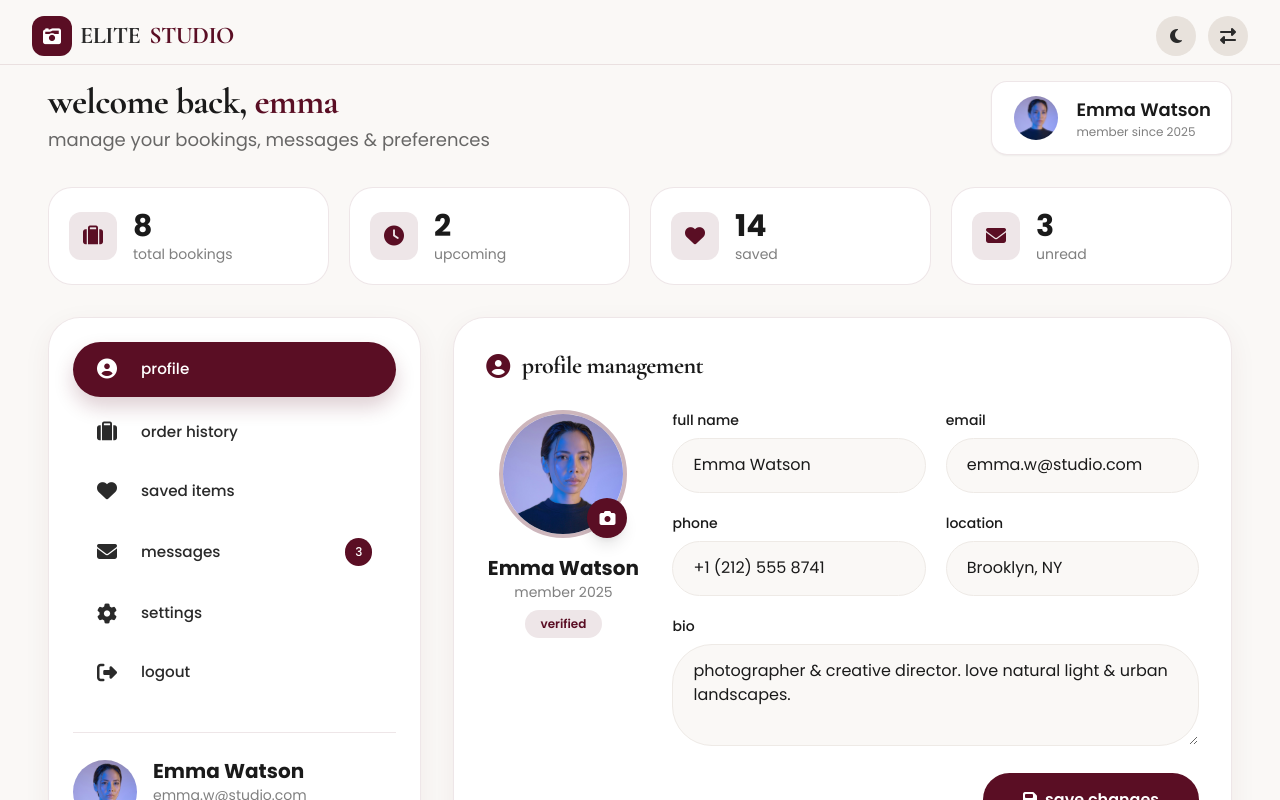
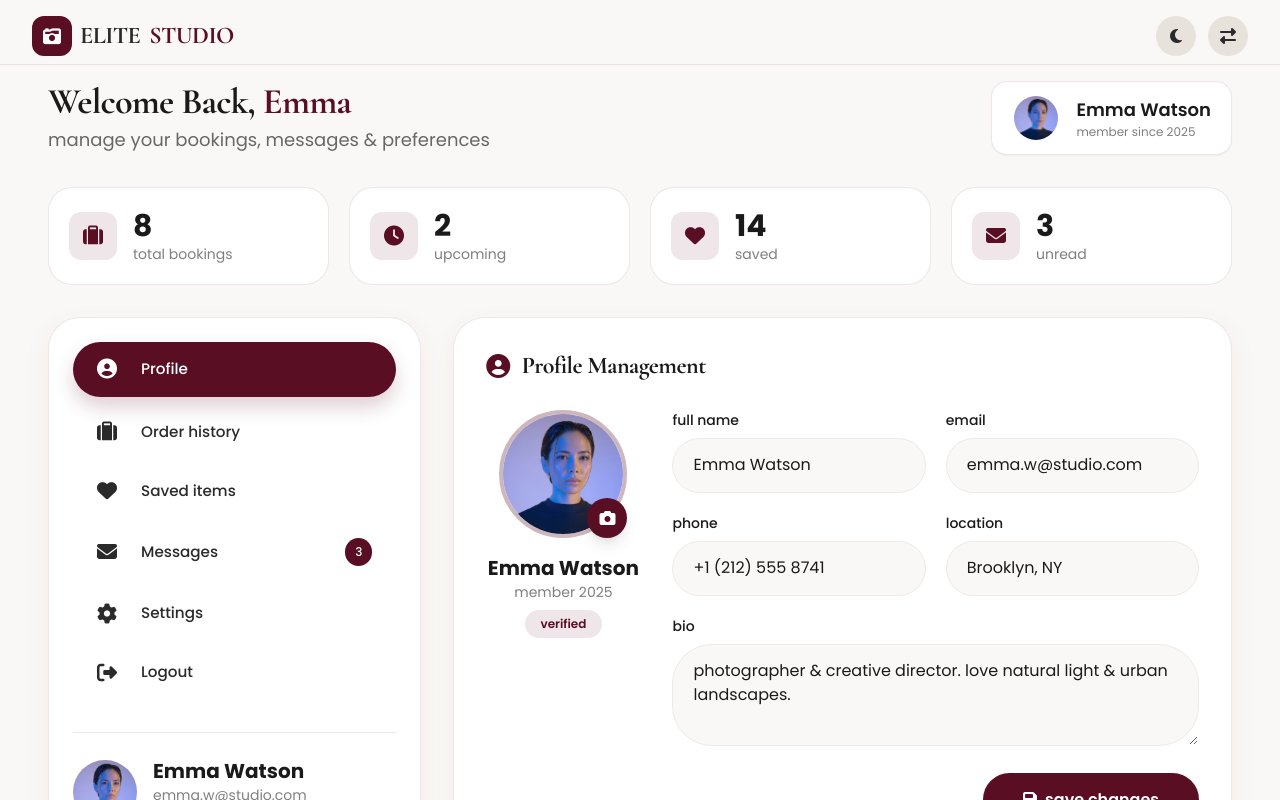
Before and after one commit to Asswinth005/Groww-Rental, a plain HTML site: page client.html in a window 1280 px wide. Drawn offline with nearby package versions, Linux system fonts and the light colour scheme.

Commit message:
first commit

```diff
--- a/client.html
+++ b/client.html
@@ -283,7 +283,7 @@
             <div class="flex flex-col md:flex-row justify-between items-start md:items-center mb-8">
                 <div>
                     <h1 class="text-3xl md:text-4xl font-display font-bold dark:text-white">
-                        welcome back, <span class="text-primary dark:text-primary-light">emma</span>
+                        Welcome Back, <span class="text-primary dark:text-primary-light">Emma</span>
                     </h1>
                     <p class="text-neutral-dark/70 dark:text-gray-400 mt-1 text-lg">manage your bookings, messages & preferences</p>
                 </div>
@@ -325,12 +325,12 @@
                 <div class="lg:col-span-4 xl:col-span-4">
                     <div class="dashboard-card p-6">
                         <div class="flex flex-col space-y-1">
-                            <div class="sidebar-item active" data-section="profile"><i class="fas fa-user-circle w-7"></i><span class="ml-4">profile</span></div>
-                            <div class="sidebar-item" data-section="orders"><i class="fas fa-suitcase w-7"></i><span class="ml-4">order history</span></div>
-                            <div class="sidebar-item" data-section="saved"><i class="fas fa-heart w-7"></i><span class="ml-4">saved items</span></div>
-                            <div class="sidebar-item" data-section="messages"><i class="fas fa-envelope w-7"></i><span class="ml-4">messages</span><span class="ml-auto bg-primary text-white text-xs px-2.5 py-1.5 rounded-full">3</span></div>
-                            <div class="sidebar-item" data-section="settings"><i class="fas fa-cog w-7"></i><span class="ml-4">settings</span></div>
-                            <div class="sidebar-item" data-section="logout"><i class="fas fa-sign-out-alt w-7"></i><span class="ml-4">logout</span></div>
+                            <div class="sidebar-item active" data-section="profile"><i class="fas fa-user-circle w-7"></i><span class="ml-4">Profile</span></div>
+                            <div class="sidebar-item" data-section="orders"><i class="fas fa-suitcase w-7"></i><span class="ml-4">Order history</span></div>
+                            <div class="sidebar-item" data-section="saved"><i class="fas fa-heart w-7"></i><span class="ml-4">Saved items</span></div>
+                            <div class="sidebar-item" data-section="messages"><i class="fas fa-envelope w-7"></i><span class="ml-4">Messages</span><span class="ml-auto bg-primary text-white text-xs px-2.5 py-1.5 rounded-full">3</span></div>
+                            <div class="sidebar-item" data-section="settings"><i class="fas fa-cog w-7"></i><span class="ml-4">Settings</span></div>
+                            <div class="sidebar-item" data-section="logout"><i class="fas fa-sign-out-alt w-7"></i><span class="ml-4">Logout</span></div>
                         </div>
                         <div class="mt-8 pt-6 border-t border-primary/10 dark:border-gray-700">
                             <div class="flex items-center">
@@ -355,7 +355,7 @@
                     <!-- PROFILE -->
                     <div id="profile-section" class="dashboard-section block">
                         <div class="dashboard-card">
-                            <h2 class="text-2xl font-display font-bold mb-7 flex items-center"><i class="fas fa-user-circle text-primary mr-3 text-2xl"></i>profile management</h2>
+                            <h2 class="text-2xl font-display font-bold mb-7 flex items-center"><i class="fas fa-user-circle text-primary mr-3 text-2xl"></i>Profile Management</h2>
                             <div class="grid md:grid-cols-12 gap-8">
                                 <div class="md:col-span-3 flex flex-col items-center">
                                     <div class="relative"><img src="/assest/ren3.jpg" class="w-32 h-32 rounded-full object-cover border-4 border-primary/30"><button class="absolute bottom-0 right-0 w-10 h-10 bg-primary rounded-full flex items-center justify-center text-white hover:bg-opacity-90 transition shadow-lg"><i class="fas fa-camera"></i></button></div>
@@ -384,7 +384,7 @@
                     <!-- ORDER HISTORY -->
                     <div id="orders-section" class="dashboard-section hidden">
                         <div class="dashboard-card">
-                            <h2 class="text-2xl font-display font-bold mb-7 flex items-center"><i class="fas fa-suitcase text-primary mr-3 text-2xl"></i>order history</h2>
+                            <h2 class="text-2xl font-display font-bold mb-7 flex items-center"><i class="fas fa-suitcase text-primary mr-3 text-2xl"></i>Order History</h2>
                             <div class="flex flex-wrap gap-3 mb-6 justify-center sm:justify-start">
                                 <button class="px-5 py-2 rounded-full bg-primary text-white whitespace-nowrap">all</button>
                                 <button class="px-5 py-2 rounded-full border border-primary/30 whitespace-nowrap">upcoming</button>
@@ -420,7 +420,7 @@
                     <!-- SAVED ITEMS -->
                     <div id="saved-section" class="dashboard-section hidden">
                         <div class="dashboard-card">
-                            <h2 class="text-2xl font-display font-bold mb-7 flex items-center"><i class="fas fa-heart text-primary mr-3 text-2xl"></i>saved items</h2>
+                            <h2 class="text-2xl font-display font-bold mb-7 flex items-center"><i class="fas fa-heart text-primary mr-3 text-2xl"></i>Saved Items</h2>
                             <div class="grid grid-cols-1 md:grid-cols-2 gap-5">
                                 <div class="saved-item-card flex flex-col sm:flex-row gap-4 p-4"><img src="/assest/lig.jpg" class="w-full sm:w-24 h-48 sm:h-24 rounded-xl object-cover"><div class="flex-1"><h4 class="font-bold text-lg">natural light studio</h4><p class="text-xs text-neutral-dark/60 mb-2">San Diego · 2hr</p><div class="flex flex-wrap items-center justify-between gap-3"><span class="font-bold text-primary text-xl">$399<span class="text-sm font-normal text-neutral-dark/60 ml-1">/hr</span></span><div class="flex gap-2"><button class="w-9 h-9 bg-primary/10 rounded-lg flex items-center justify-center text-primary hover:bg-primary hover:text-white"><i class="fas fa-shopping-cart"></i></button><button class="w-9 h-9 bg-red-50 dark:bg-red-900/20 rounded-lg flex items-center justify-center text-red-500 hover:bg-red-500 hover:text-white"><i class="fas fa-trash-alt"></i></button></div></div></div></div>
                                 <div class="saved-item-card flex flex-col sm:flex-row gap-4 p-4"><img src="/assest/eq.jpg" class="w-full sm:w-24 h-48 sm:h-24 rounded-xl object-cover"><div class="flex-1"><h4 class="font-bold text-lg">cyclorama (infinity) wall</h4><p class="text-xs text-neutral-dark/60 mb-2">Austin · full day</p><div class="flex flex-wrap items-center justify-between gap-3"><span class="font-bold text-primary text-xl">$799<span class="text-sm font-normal text-neutral-dark/60 ml-1">/day</span></span><div class="flex gap-2"><button class="w-9 h-9 bg-primary/10 rounded-lg flex items-center justify-center text-primary hover:bg-primary hover:text-white"><i class="fas fa-shopping-cart"></i></button><button class="w-9 h-9 bg-red-50 dark:bg-red-900/20 rounded-lg flex items-center justify-center text-red-500 hover:bg-red-500 hover:text-white"><i class="fas fa-trash-alt"></i></button></div></div></div></div>
@@ -434,7 +434,7 @@
                     <!-- MESSAGES -->
                     <div id="messages-section" class="dashboard-section hidden">
                         <div class="dashboard-card">
-                            <h2 class="text-2xl font-display font-bold mb-7 flex items-center"><i class="fas fa-envelope text-primary mr-3 text-2xl"></i>messages <span class="ml-4 bg-primary text-white text-xs px-2.5 py-1.5 rounded-full">3 unread</span></h2>
+                            <h2 class="text-2xl font-display font-bold mb-7 flex items-center"><i class="fas fa-envelope text-primary mr-3 text-2xl"></i>Messages <span class="ml-4 bg-primary text-white text-xs px-2.5 py-1.5 rounded-full">3 unread</span></h2>
                             <div class="space-y-4">
                                 <div class="message-item unread"><div><div class="flex justify-between"><h4 class="font-bold text-lg">James Carter</h4><span class="text-xs">2h ago</span></div><p class="text-sm text-neutral-dark/70">Lead pilot</p><p class="text-base mt-2">Hi Emma, excited for the shoot! Just confirming we'll have the ARRI Alexa ready...</p><span class="inline-block mt-3 text-xs bg-primary text-white px-3 py-1.5 rounded-full">new</span></div></div>
                                 <div class="message-item unread"><div><div class="flex justify-between"><h4 class="font-bold text-lg">Lena Park</h4><span class="text-xs">yesterday</span></div><p class="text-sm text-neutral-dark/70">Creative dir</p><p class="text-base mt-2">Your loft booking is confirmed. Let's meet at 7pm for golden hour...</p><span class="inline-block mt-3 text-xs bg-primary text-white px-3 py-1.5 rounded-full">new</span></div></div>
@@ -447,7 +447,7 @@
                     <!-- SETTINGS -->
                     <div id="settings-section" class="dashboard-section hidden">
                         <div class="dashboard-card">
-                            <h2 class="text-2xl font-display font-bold mb-7 flex items-center"><i class="fas fa-cog text-primary mr-3 text-2xl"></i>settings</h2>
+                            <h2 class="text-2xl font-display font-bold mb-7 flex items-center"><i class="fas fa-cog text-primary mr-3 text-2xl"></i>Settings</h2>
                             <div class="space-y-8">
                                 <div><h3 class="text-xl font-bold mb-5 flex items-center"><i class="fas fa-bell text-primary mr-2"></i>notifications</h3><div class="space-y-4 bg-neutral-light/30 dark:bg-gray-800/30 p-5 rounded-2xl">
                                     <div class="flex justify-between"><div><p class="font-bold">email alerts</p><p class="text-sm text-neutral-dark/60">booking confirmations</p></div><label class="toggle-switch"><input type="checkbox" checked><span class="toggle-slider"></span></label></div>
@@ -467,10 +467,10 @@
                     <div id="logout-section" class="dashboard-section hidden">
                         <div class="dashboard-card text-center py-12">
                             <div class="w-28 h-28 bg-primary/10 rounded-full flex items-center justify-center mx-auto mb-6"><i class="fas fa-sign-out-alt text-5xl text-primary"></i></div>
-                            <h2 class="text-4xl font-display font-bold mb-4 dark:text-white">logout</h2>
+                            <h2 class="text-4xl font-display font-bold mb-4 dark:text-white">Logout</h2>
                             <p class="text-neutral-dark/70 dark:text-gray-400 text-lg max-w-md mx-auto mb-10">are you sure you want to sign out? you'll need to log in again.</p>
                             <div class="flex flex-col sm:flex-row gap-4 justify-center">
-                                <a href="register.html" class="logout-btn px-10 py-4 text-base inline-flex items-center justify-center"><i class="fas fa-sign-out-alt mr-2"></i> yes, logout</a>
+                                <a href="login.html" class="logout-btn px-10 py-4 text-base inline-flex items-center justify-center"><i class="fas fa-sign-out-alt mr-2"></i> yes, Logout</a>
                                 <button class="cancel-logout px-10 py-4 border-2 border-primary text-primary rounded-full font-bold hover:bg-primary hover:text-white transition text-base">cancel</button>
                             </div>
                         </div>
```
Also changed, not shown: admin.html (+10 -10 lines).
